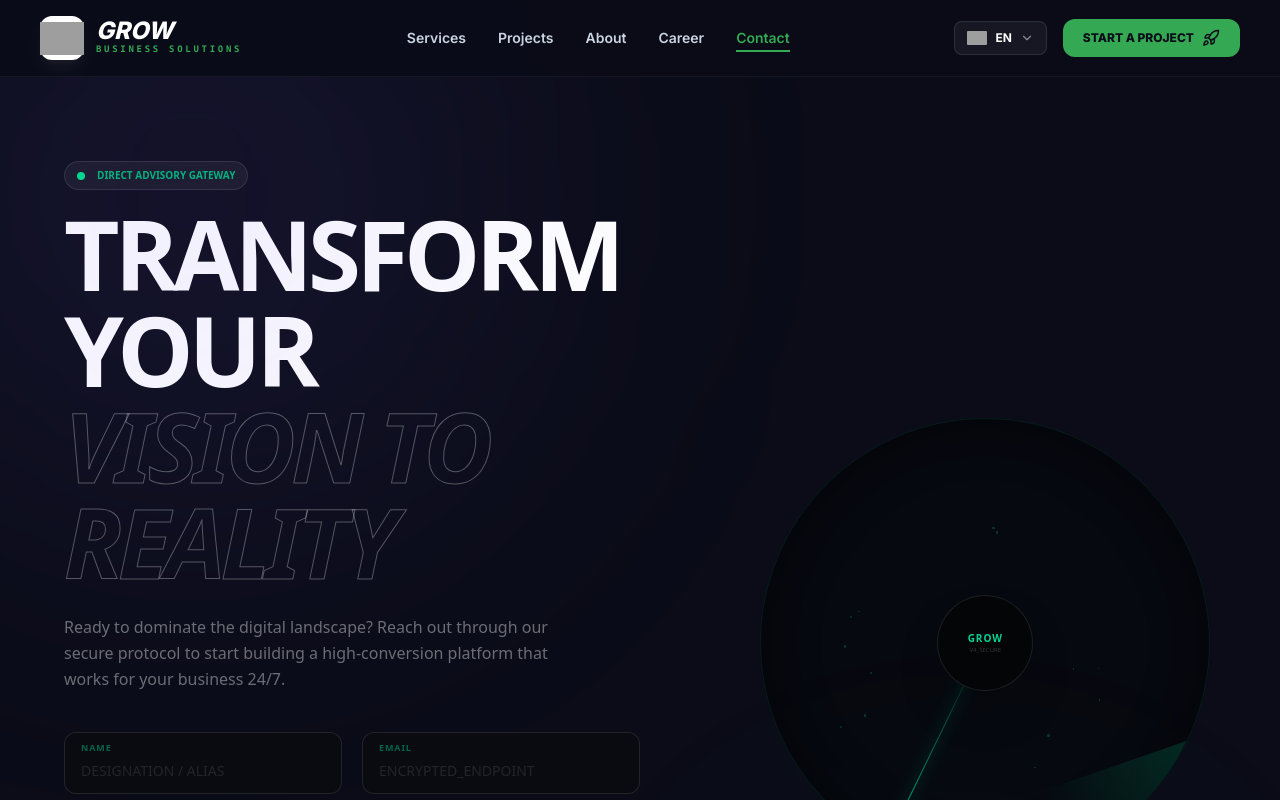
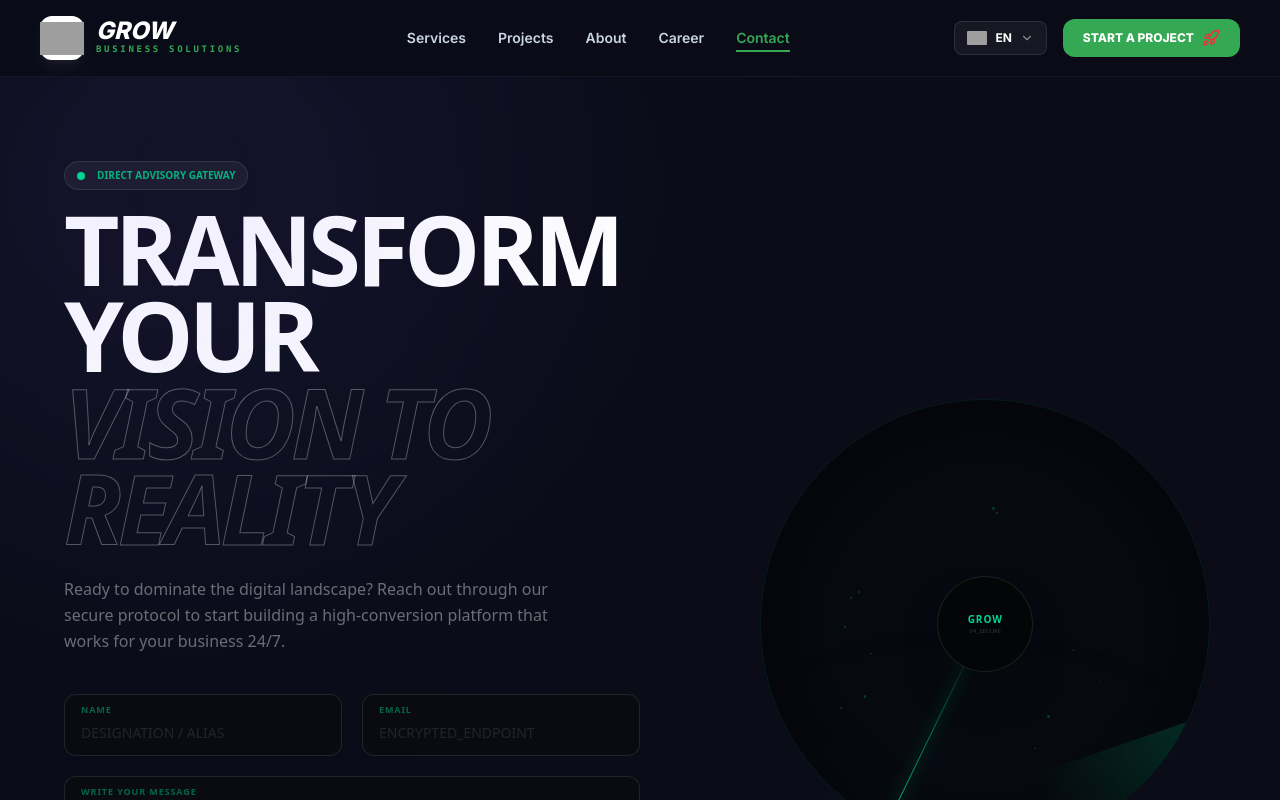
Before and after one commit to HAFIZUR2004/Grow_Business_Solutions, a Next.js app: page /ContactUs in a window 1280 px wide. Shown: the top 800 px of the page. Built offline with nearby package versions, Linux system fonts and the light colour scheme; grey boxes are pictures that could not be loaded.

Commit message:
add translate

```diff
--- a/app/ContactUs/page.tsx
+++ b/app/ContactUs/page.tsx
@@ -1,22 +1,20 @@
 "use client";
 
-import { useState } from "react";
+import { useEffect, useState } from "react";
 import { motion, AnimatePresence } from "framer-motion";
 import { translations } from "@/constants/translations";
 import { useLanguage } from "@/constants/LanguageContext";
 
+interface Dot {
+  x: number;
+  y: number;
+  size: number;
+  id: number;
+}
+
 export default function ContactSection() {
   const { lang } = useLanguage();
   const t = translations[lang];
-
-  const [dots] = useState(() => {
-    return Array.from({ length: 15 }, (_, i) => ({
-      x: (Math.random() - 0.5) * 300,
-      y: (Math.random() - 0.5) * 300,
-      size: Math.random() * 2 + 1,
-      id: i,
-    }));
-  });
 
   const [isSubmitted, setIsSubmitted] = useState(false);
   const [formData, setFormData] = useState({
@@ -24,6 +22,21 @@ export default function ContactSection() {
     email: "",
     message: "",
   });
+
+  const [dots, setDots] = useState<Dot[]>([]);
+
+  useEffect(() => {
+    const dotsArray = Array.from({ length: 15 }, (_, i) => ({
+      x: (Math.random() - 0.5) * 300,
+      y: (Math.random() - 0.5) * 300,
+      size: Math.random() * 2 + 1,
+      id: i,
+    }));
+
+    requestAnimationFrame(() => {
+      setDots(dotsArray);
+    });
+  }, []);
 
   const handleSubmit = (e: React.FormEvent) => {
     e.preventDefault();
@@ -35,12 +48,12 @@ export default function ContactSection() {
   const handleChange = (
     e: React.ChangeEvent<HTMLInputElement | HTMLTextAreaElement>,
   ) => {
-    setFormData({ ...formData, [e.target.name]: e.target.value });
+    const { name, value } = e.target;
+    setFormData((prev) => ({ ...prev, [name]: value }));
   };
 
   return (
     <section className="relative min-h-screen bg-[#0b0c18] text-white flex items-center px-4 md:px-10 py-40 overflow-hidden border-t border-white/5 font-sans">
-      {/* Background Glows */}
       <div className="absolute top-[-10%] left-[-10%] w-[50%] h-[50%] bg-[#6c5ce7]/10 blur-[140px] rounded-full pointer-events-none" />
       <div className="absolute bottom-[-5%] right-[5%] w-[40%] h-[40%] bg-emerald-500/5 blur-[120px] rounded-full pointer-events-none" />
 
@@ -63,7 +76,7 @@ export default function ContactSection() {
                 {t.secureChannel}
               </span>
             </div>
-            <h2 className="text-6xl md:text-8xl font-black leading-[1] tracking-tighter uppercase">
+            <h2 className="text-6xl md:text-8xl font-black leading-[0.9] tracking-tighter uppercase">
               {t.initiate} <br />
               <span
                 className="text-transparent italic relative"
@@ -95,8 +108,8 @@ export default function ContactSection() {
                   placeholder: t.emailPlaceholder,
                   type: "email",
                 },
-              ].map((field, i) => (
-                <div key={i} className="relative group">
+              ].map((field) => (
+                <div key={field.name} className="relative group">
                   <div className="absolute -inset-[1px] bg-gradient-to-r from-emerald-500/50 to-[#6c5ce7]/50 rounded-xl blur-sm opacity-0 group-focus-within:opacity-100 transition-opacity" />
                   <div className="relative bg-[#0a0c0f]/80 backdrop-blur-md border border-white/10 rounded-xl overflow-hidden">
                     <label className="absolute top-2 left-4 text-[9px] tracking-widest text-emerald-500/50 uppercase font-bold">
@@ -138,14 +151,14 @@ export default function ContactSection() {
               type="submit"
               whileHover={{ y: -2 }}
               whileTap={{ scale: 0.98 }}
-              className="relative group w-full py-5 bg-white text-black rounded-xl font-black text-[11px] uppercase transition-all overflow-hidden shadow-2xl"
+              className="relative group w-full py-5 bg-white text-black hover:text-white rounded-xl font-black text-[11px] uppercase transition-all overflow-hidden shadow-2xl"
             >
               <span className="relative z-10">{t.executeProtocol}</span>
               <div className="absolute inset-0 bg-secondary translate-y-[101%] group-hover:translate-y-0 transition-transform duration-500" />
             </motion.button>
           </form>
 
-          {/* Contact Details Footer */}
+          {/* Footer Details */}
           <div className="flex gap-10 pt-6 border-t border-white/5">
             {[
               { label: t.quantumLine, val: t.phone },
@@ -172,7 +185,6 @@ export default function ContactSection() {
         >
           <div className="relative w-[320px] h-[320px] md:w-[450px] md:h-[450px]">
             <div className="absolute inset-0 border border-emerald-500/10 rounded-full bg-[#030507]/40 backdrop-blur-[2px] overflow-hidden shadow-[inset_0_0_50px_rgba(0,0,0,0.5)]">
-              {/* Spinning Radar Scan */}
               <motion.div
                 animate={{ rotate: 360 }}
                 transition={{ duration: 10, repeat: Infinity, ease: "linear" }}
@@ -185,8 +197,9 @@ export default function ContactSection() {
                 <div className="absolute top-0 left-1/2 w-[1px] h-1/2 bg-gradient-to-b from-emerald-500 to-transparent shadow-[0_0_15px_#10b981]" />
               </motion.div>
 
-              {/* Data Dots (Nodes) */}
-              {dots.map((dot) => (
+              {/* Dots with a fallback check */}
+              {dots.length > 0 &&
+                dots.map((dot) => (
                   <motion.div
                     key={dot.id}
                     animate={{ opacity: [0.2, 1, 0.2] }}
@@ -202,7 +215,6 @@ export default function ContactSection() {
                 ))}
             </div>
 
-            {/* Central Identity Hub */}
             <div className="absolute top-1/2 left-1/2 -translate-x-1/2 -translate-y-1/2 w-24 h-24 bg-[#030507] border border-white/10 rounded-full flex flex-col items-center justify-center shadow-2xl">
               <span className="text-[10px] font-black text-emerald-400 tracking-widest uppercase">
                 Grow
@@ -215,7 +227,6 @@ export default function ContactSection() {
         </motion.div>
       </div>
 
-      {/* Success Notification Popup */}
       <AnimatePresence>
         {isSubmitted && (
           <motion.div
--- a/components/Navbar.tsx
+++ b/components/Navbar.tsx
@@ -102,7 +102,7 @@ export default function Navbar() {
                   src={currentLang.flag}
                   alt={currentLang.code}
                   fill
-                  style={{ objectFit: "cover" }}
+                  style={{ objectFit: "cover", width: "100%", height: "100%" }}
                   unoptimized
                   className="object-cover rounded-[1px]"
                 />
@@ -138,6 +138,7 @@ export default function Navbar() {
                         width={18}
                         height={12}
                         style={{ width: "18px", height: "auto" }}
+                        className="w-[18px] h-auto"
                         unoptimized
                       />
                       {l.name}
@@ -148,13 +149,13 @@ export default function Navbar() {
             )}
           </div>
 
-          <button className="p-2 md:px-5 md:py-2.5 rounded-xl bg-secondary text-[#0b0c18] font-black transition-all flex items-center gap-2">
+          <button className="p-2 md:px-5 md:py-2.5 rounded-xl bg-secondary text-white font-black transition-all flex items-center gap-2">
             <span className="hidden sm:inline text-xs uppercase">
-              {t.startProject} {/* অনুবাদিত টেক্সট */}
+              {t.startProject}
             </span>
             <Rocket
               size={18}
-              className="sm:hidden md:block lg:hidden xl:block"
+              className="sm:hidden md:block lg:hidden xl:block text-red-500"
             />
           </button>
 
```
Lines whose indentation alone changed are shown as unchanged.
